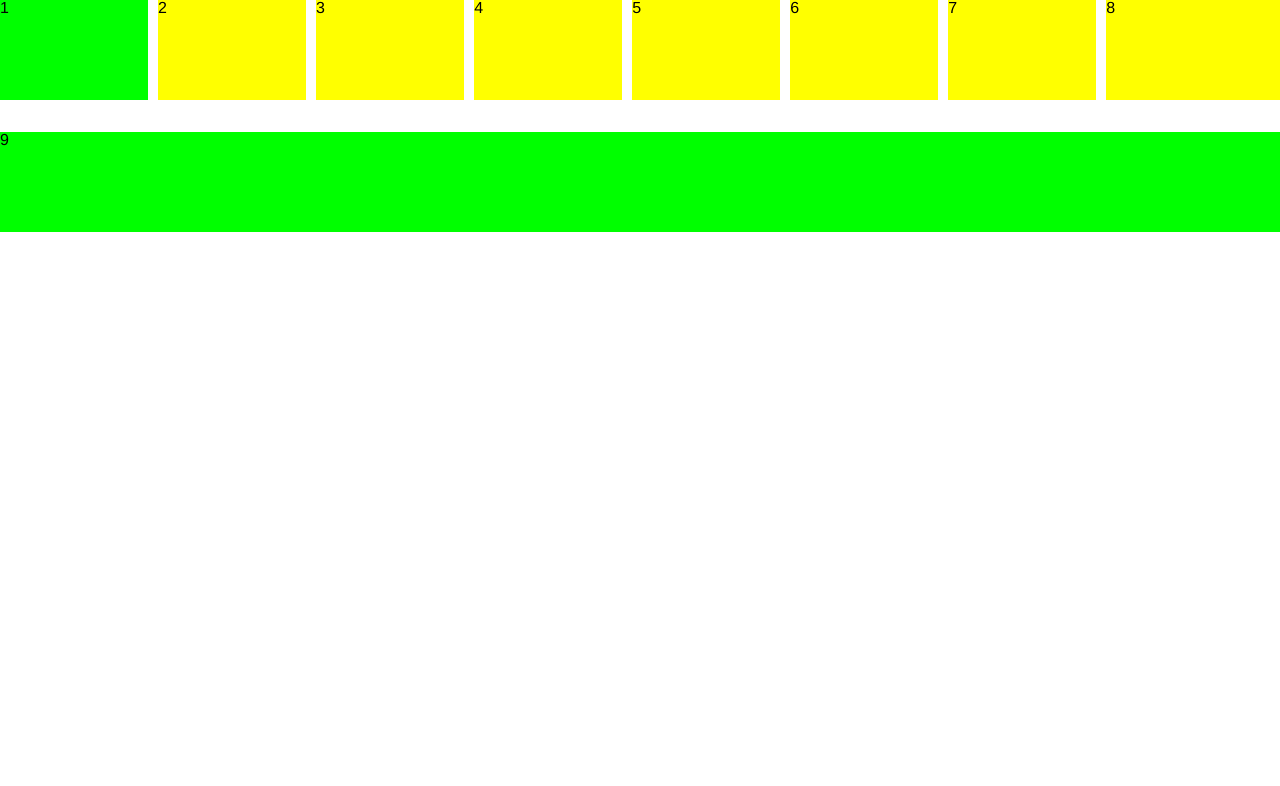
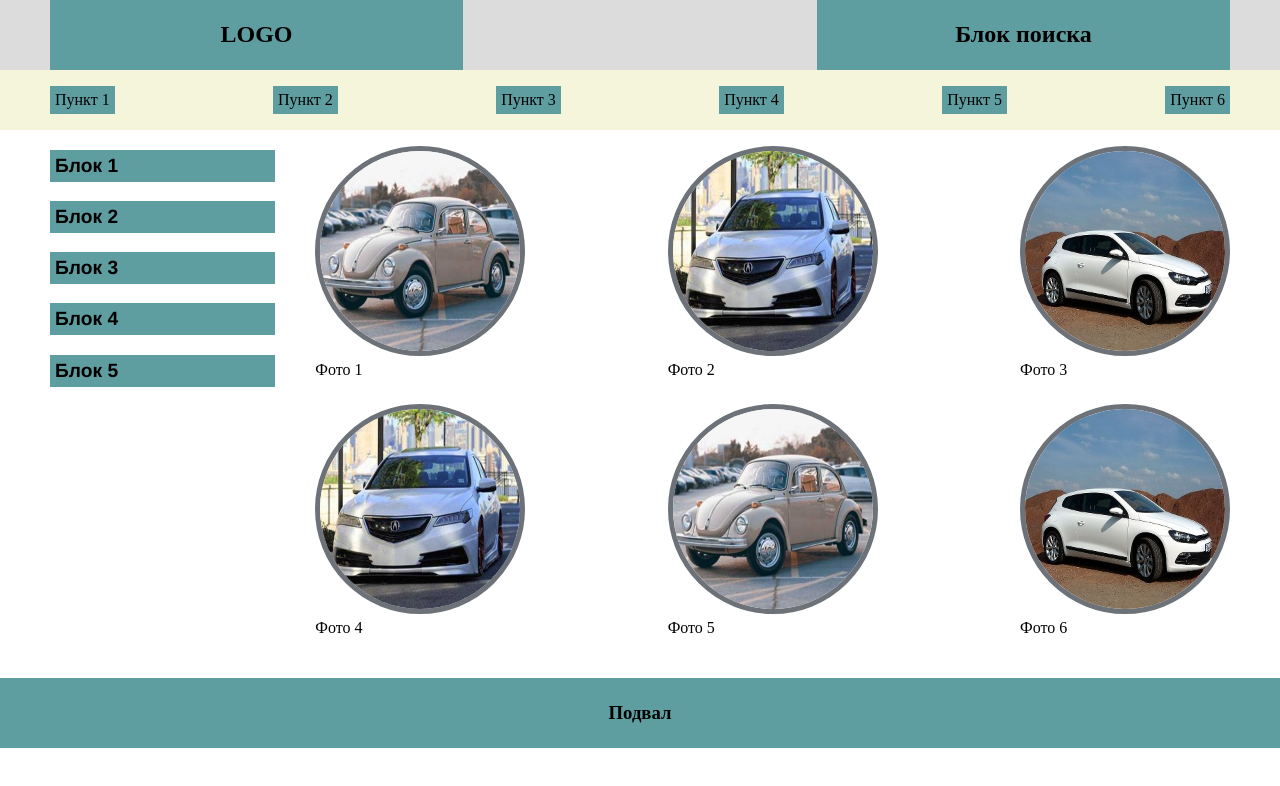
Before and after one commit to MikeBY2018/homework, a website: page homework_3/page_3.4/index.html in a window 1280 px wide. Drawn offline with Linux system fonts and the light colour scheme.

Commit message:
end homework_3

```diff
--- a/homework_3/page_3.3/scss/style.scss
+++ b/homework_3/page_3.3/scss/style.scss
@@ -1,14 +1,9 @@
 @import 'reset';
-
 
 $bgDivOut: darkblue;
 $bgDivMid: yellow;
 $bgDivInn: red;
-
-$fontDoc: Helvetica, Arial, sans-serif;
-$grow: 1;
-$margin8_9: 0px;
-$widthBox: 10%;
+$sizeBox: 400px;
 
 %container {
 	display: flex;
@@ -16,6 +11,25 @@ $widthBox: 10%;
 	align-items: center;
 }
 
-%exsclusive {
-	background-color: $bgDivChTwo;
+body {
+	>div{
+		@extend %container;
+		margin: auto;
+		background-color: $bgDivOut;
+		width: $sizeBox;
+		height: $sizeBox;
+
+		>div{
+			@extend %container;
+			background-color: $bgDivMid;
+			width: $sizeBox*5/8;
+			height: $sizeBox*5/8;
+
+			>div{
+				background-color: $bgDivInn;
+				width: ($sizeBox*$sizeBox*5/16)/$sizeBox;
+				height: ($sizeBox*$sizeBox*5/16)/$sizeBox;
+			}
+		}
+	}
 }
--- a/homework_3/page_3.4/index.html
+++ b/homework_3/page_3.4/index.html
@@ -2,20 +2,78 @@
 <html lang="en">
 <head>
 	<meta charset="UTF-8">
-	<title>Домашнее задание 4.1</title>
+	<title>Домашнее задание 4.4</title>
+	<meta name="viewport" content="width=device-width, initial-scale=1.0">
 	<link rel="stylesheet" href="css/style.css">
 </head>
 <body>
 	<div>
-		<div>1</div>
-		<div>2</div>
-		<div>3</div>
-		<div>4</div>
-		<div>5</div>
-		<div>6</div>
-		<div>7</div>
-		<div>8</div>
-		<div>9</div>
+		<header>
+			<div>
+				<div class="container">
+					<div class="logo"><h2>LOGO</h2></div>
+					<div class="search"><h2>Блок поиска</h2></div>
+				</div>
+			</div>
+			<nav>
+				<ul class="container">
+					<li>Пункт 1</li>
+					<li>Пункт 2</li>
+					<li>Пункт 3</li>
+					<li>Пункт 4</li>
+					<li>Пункт 5</li>
+					<li>Пункт 6</li>
+				</ul>
+			</nav>
+		</header>
+		<main class="container">
+			<div class="block">
+				<ul>
+					<li>Блок 1</li>
+					<li>Блок 2</li>
+					<li>Блок 3</li>
+					<li>Блок 4</li>
+					<li>Блок 5</li>
+				</ul>
+			</div>
+			<div class="content">
+				<ul>
+					<li>
+					<img src="img/image_1.jpg" alt="машина 1">
+					<span>Фото 1</span>
+					</li>
+
+					<li>
+					<img src="img/image_2.jpg" alt="машина 2">
+					<span>Фото 2</span>
+					</li>
+
+					<li>
+					<img src="img/image_3.jpg" alt="машина 3">
+					<span>Фото 3</span>
+					</li>
+
+					<li>
+					<img src="img/image_2.jpg" alt="машина 4">
+					<span>Фото 4</span>
+					</li>
+
+					<li>
+					<img src="img/image_1.jpg" alt="машина 5">
+					<span>Фото 5</span>
+					</li>
+
+					<li>
+					<img src="img/image_3.jpg" alt="машина 6">
+					<span>Фото 6</span>
+					</li>
+				</ul>
+			</div>
+		</main>
+		<footer>
+			<h3>Подвал</h3>
+		</footer>
 	</div>
+
 </body>
 </html>
--- /dev/null
+++ b/homework_3/page_3.4/page_14/css/media.css
@@ -0,0 +1,65 @@
+@media (max-device-width: 964px) and (min-device-width: 681px) {
+	.container{
+	max-width: 964px;
+	margin: 0 auto;
+	padding: 0 10px;
+}
+
+	header>div>div{
+	justify-content: space-around;
+	}
+	.content ul{
+	justify-content: space-around;
+	}
+
+	.block{
+	/*flex-grow: 1;*/
+	flex-shrink: 0.5;
+	width: 30%;
+	margin-right: 40px;
+	}
+}
+
+@media (max-device-width: 680px) {
+	.content {
+	width: 70%;
+	}
+	.content ul{
+	justify-content: center;
+	}
+	.block{
+	width: 30%;
+	margin: 0;
+	}
+}
+
+@media (max-device-width: 460px) {
+	.content ul{
+	flex-direction: column;
+	flex-wrap: nowrap;
+	align-items: center;
+	}
+	.content li{
+		margin: 0 0 10px 0;
+	}
+	.content img{
+	/*display: block;*/
+	width: 300px;
+	height: 300px;
+	border-radius: 50%;
+	border: 5px solid rgba(10,20,30,0.6);
+	}
+	li span{
+	display: block;
+	font-size: 2em;
+	font-family: Verdana, sans-serif;
+	}
+	h2, h3{
+		font: 3em Arial, sans-serif;
+	}
+	header>div>div{
+	min-height: 120px;
+	}
+	nav li, .block li{
+ 	font: 2em Tahoma, sans-serif;
+}
--- a/homework_3/page_3.4/scss/_reset.sass
+++ b/homework_3/page_3.4/scss/_reset.sass
@@ -5,4 +5,4 @@ ol
 	margin: 0
 	padding: 0
 	outline: 0
-	line-height: 1
+	line-height: 1.15
--- a/homework_3/page_3.4/scss/style.scss
+++ b/homework_3/page_3.4/scss/style.scss
@@ -1,51 +1,111 @@
-$bgDivChOne: yellow;
-$bgDivChTwo: lime;
-$fontDoc: Helvetica, Arial, sans-serif;
-$grow: 1;
-$margin8_9: 0px;
-$widthBox: 10%;
+@import 'reset';
 
-%container {
-	display: flex;
-	flex-wrap: wrap;
-	justify-content: space-between;
+$bgDivOne: #dcdcdc;
+$bgDivTwo: #f5f5dc;
+$bgDivThree: #5f9ea0;
+$fontDoc: bold 1.2em Helvetica, Arial, sans-serif;
+$widthBox: 100%;
+$widthBoxImg: 200px;
+$displayPr: flex;
+$displaySpan: block;
+$mparam: $widthBoxImg*7/20;
+
+@mixin flexBlock($justify) {
+	display: $displayPr;
+	justify-content: $justify;
 }
 
-%exsclusive {
-	background-color: $bgDivChTwo;
+%fontsH2_3{
+	text-align: center;
+ 	margin: 0;
 }
 
-@import 'reset';
+.container{
+	max-width: 1180px;
+	margin: 0 auto;
+	padding: 0 10px;
+}
+header{
+	div{
+		background-color: $bgDivOne;
+		div{
+			@include flexBlock(space-between);
+			min-height: 70px;
+			div {
+				@include flexBlock(center);
+				align-items: center;
+				width: 35%;
+				background-color: $bgDivThree;
+			}
+		}
+	}
+	nav{
+		background-color: $bgDivTwo;
+	}
+}
+main{
+	display: $displayPr;
+}
+%menu {
+	background-color: $bgDivThree;
+ 	margin: 1em 0;
+ 	padding: 5px;
+}
+%marginAll {
+	margin: {
+	top: 0;
+	right: 0;
+	bottom: 25px;
+	left: 40px;
+	};
 
-div {
-	div {
-		background-color: $bgDivChOne;
-		width: $widthBox;
-		height: 100px;
-		background-color: yellow;
-		flex-grow: $grow;
-		margin-right: 10px;
+}
 
-		&:first-child {
-			@extend %exsclusive;
+@mixin imageb($bord,$bordCol){
+	border: $bord solid $bordCol;
+}
+
+ul {
+	list-style-type: none;
+	nav &{
+		@include flexBlock(space-between);
+		li{
+			@extend %menu;
 		}
-
-		&:last-child{
-			@extend %exsclusive;
-			width: $widthBox * 10;
-			margin-top: 2em;
-			margin-right: $margin8_9;
-		}
-		&:nth-child(8){
-			width: $widthBox*1.2;
-			margin-right: $margin8_9;
+	}
+	.content &{
+		@include flexBlock(space-between);
+		flex-wrap: wrap;
+		margin: 1em 0;
+		li{
+			@extend %marginAll;
+			img{
+				width: $widthBoxImg;
+				height: $widthBoxImg;
+				border-radius: $widthBoxImg/1.5;
+				@include imageb(5px, rgba(10,20,30,.6));
+			}
+			span{
+				display: $displaySpan;
+			}
 		}
 	}
 }
-
-body>div{
-	&:first-child{
-	@extend %container;
-	font-family: $fontDoc;
+.block{
+	width: $widthBox * 0.3;
+	font: $fontDoc;
+	li{
+		@extend %menu;
 	}
 }
+h2{
+	@extend %fontsH2_3;
+}
+h3{
+	@extend %fontsH2_3;
+}
+footer{
+	background-color: $bgDivThree;
+	min-height: $mparam;
+	line-height: $mparam;
+}
```
Also changed, not shown: homework_3/page_3.3/css/style.css, homework_3/page_3.4/css/style.css, homework_3/page_3.4/img/image_1.jpg (added), homework_3/page_3.4/img/image_10.jpeg (added), homework_3/page_3.4/img/image_2.jpg (added), homework_3/page_3.4/img/image_20.jpg (added), homework_3/page_3.4/img/image_3.jpg (added), homework_3/page_3.4/page_14/css/style.css (added), 1 other file.
